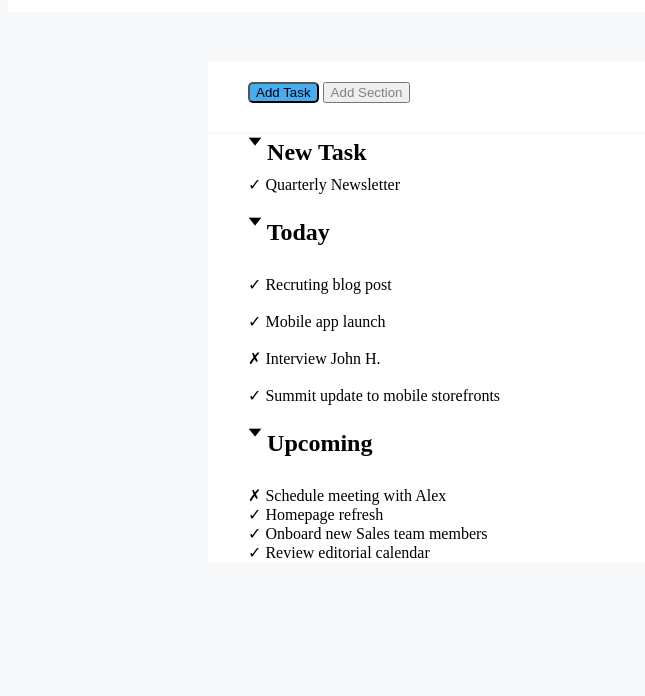
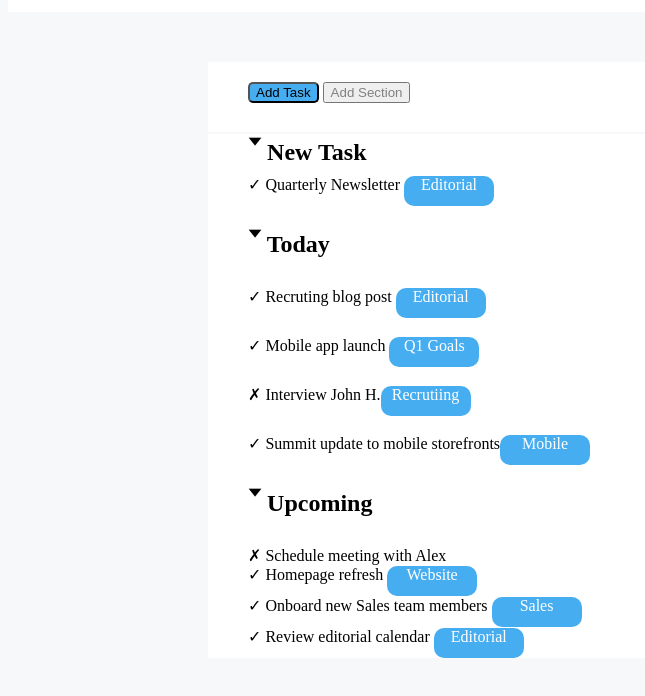
Before and after one commit to TommasoBertossi/html-css-toboolist, a plain HTML site: page index.html in a window 1280 px wide. Shown: the part 76-772 px from the top of the page, without its empty margins (0-645 px from the left). Drawn offline with Linux system fonts and the light colour scheme.

Commit message:
add background to links

```diff
--- a/css/style.css
+++ b/css/style.css
@@ -49,6 +49,12 @@ header{
 a{
     text-decoration: none;
     color: white;
+    display: inline-block;
+    height: 30px;
+    width: 90px;
+    background-color: #47adf1;
+    text-align: center;
+    border-radius: 10px;
 }
 
 ul{
@@ -70,3 +76,17 @@ ul{
   .color-gray{
     color: gray;
   }
+
+  .check{
+    height: 5px;
+    width: 5px;
+    border-radius: 50%;
+    border-color: green;
+  }
+
+  .cross{
+    height: 5px;
+    width: 5px;
+    border-radius: 50%;
+    border-color: red;
+  }
--- a/index.html
+++ b/index.html
@@ -39,7 +39,7 @@
 
                 <h2 id="New-task">&#129171; New Task</h2>
                 <ul>
-                   <li>&check; Quarterly Newsletter <a href="#">Editorial</a></li>
+                   <li><span class="check">&check;</span> Quarterly Newsletter <a href="#">Editorial</a></li>
                 </ul>
 
             </section>
@@ -49,10 +49,10 @@
                 <h2>&#129171; Today</h2>
                 <ul>
 
-                    <li>&check; Recruting blog post <a href="#">Editorial</a></li> <br />
-                    <li>&check; Mobile app launch <a href="#">Q1 Goals</a></li> <br />
-                    <li>&cross; Interview John H.<a href="#">Recrutiing</a></li> <br />
-                    <li>&check; Summit update to mobile storefronts<a href="#">Mobile</a></li>
+                    <li><span class="check">&check;</span> Recruting blog post <a href="#">Editorial</a></li> <br />
+                    <li><span class="check">&check;</span> Mobile app launch <a href="#">Q1 Goals</a></li> <br />
+                    <li><span class="cross">&cross;</span> Interview John H.<a href="#">Recrutiing</a></li> <br />
+                    <li><span class="check">&check;</span> Summit update to mobile storefronts<a href="#">Mobile</a></li>
                 </ul>
             </section>
 
@@ -62,10 +62,10 @@
                 <h2>&#129171; Upcoming</h2>
                 <ul>
 
-                    <li>&cross; Schedule meeting with Alex</li>
-                    <li>&check; Homepage refresh <a href="#">Website</a></li>
-                    <li>&check; Onboard new Sales team members <a href="#">Sales</a></li>
-                    <li>&check; Review editorial calendar <a href="#">Editorial</a></li>
+                    <li><span class="cross">&cross;</span> Schedule meeting with Alex</li>
+                    <li><span class="check">&check;</span> Homepage refresh <a href="#">Website</a></li>
+                    <li><span class="check">&check;</span> Onboard new Sales team members <a href="#">Sales</a></li>
+                    <li><span class="check">&check;</span> Review editorial calendar <a href="#">Editorial</a></li>
                 </ul>
             </section>
 
```
